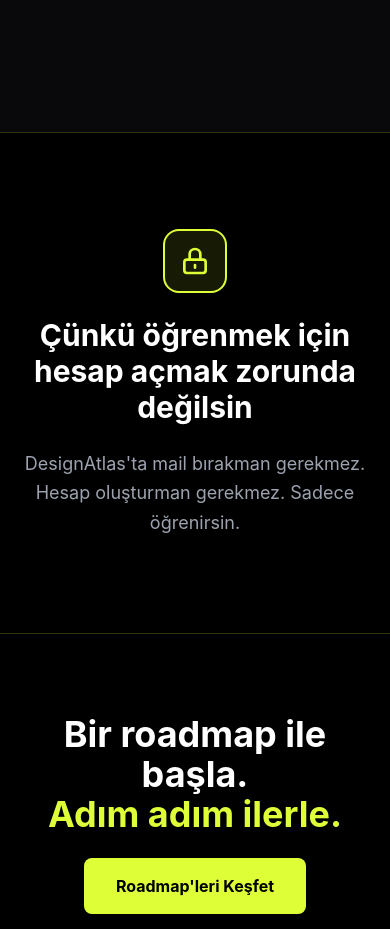
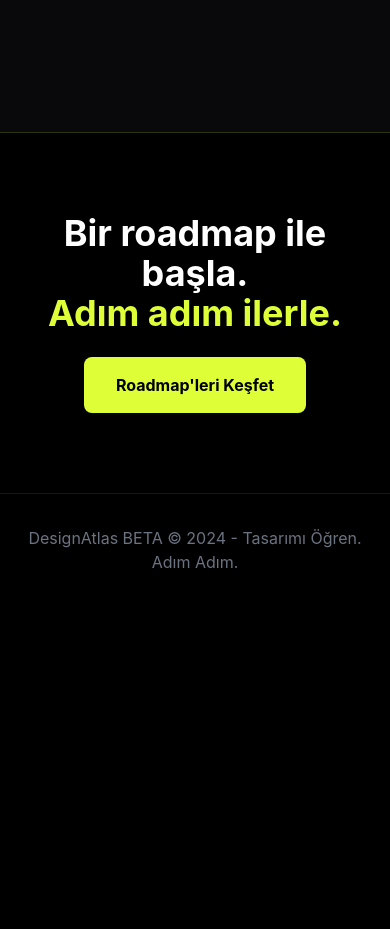
Before and after one commit to serhatbahceliler/designatlasbeta, a Next.js app: page / in a window 390 px wide. Shown: the part 7420-8349 px from the top of the page. After the commit the page ends 8026 px from the top, so only its background shows below. Built offline with nearby package versions, Linux system fonts and the light colour scheme.

Commit message:
Anasayfadan 'hesap açmak zorunda değilsin' section'ı kaldırıldı

```diff
--- a/app/page.tsx
+++ b/app/page.tsx
@@ -678,23 +678,6 @@ export default function Home() {
         </div>
       </section>
 
-      {/* No Sign-Up Section */}
-      <section className="py-24 px-6 bg-black border-t border-[#DEFF37]/20">
-        <div className="max-w-3xl mx-auto text-center">
-          <div className="w-16 h-16 mx-auto mb-6 bg-[#DEFF37]/10 border-2 border-[#DEFF37] rounded-2xl flex items-center justify-center">
-            <svg className="w-8 h-8 text-[#DEFF37]" fill="none" stroke="currentColor" viewBox="0 0 24 24">
-              <path strokeLinecap="round" strokeLinejoin="round" strokeWidth={2} d="M12 15v2m-6 4h12a2 2 0 002-2v-6a2 2 0 00-2-2H6a2 2 0 00-2 2v6a2 2 0 002 2zm10-10V7a4 4 0 00-8 0v4h8z" />
-            </svg>
-          </div>
-          <h2 className="text-3xl md:text-4xl font-bold mb-6 text-white">
-            Çünkü öğrenmek için hesap açmak zorunda değilsin
-          </h2>
-          <p className="text-lg text-gray-400 leading-relaxed">
-            DesignAtlas'ta mail bırakman gerekmez. Hesap oluşturman gerekmez. Sadece öğrenirsin.
-          </p>
-        </div>
-      </section>
-
       {/* Footer CTA */}
       <section className="py-20 px-6 bg-black border-t border-[#DEFF37]/20">
         <div className="max-w-4xl mx-auto text-center">
```
